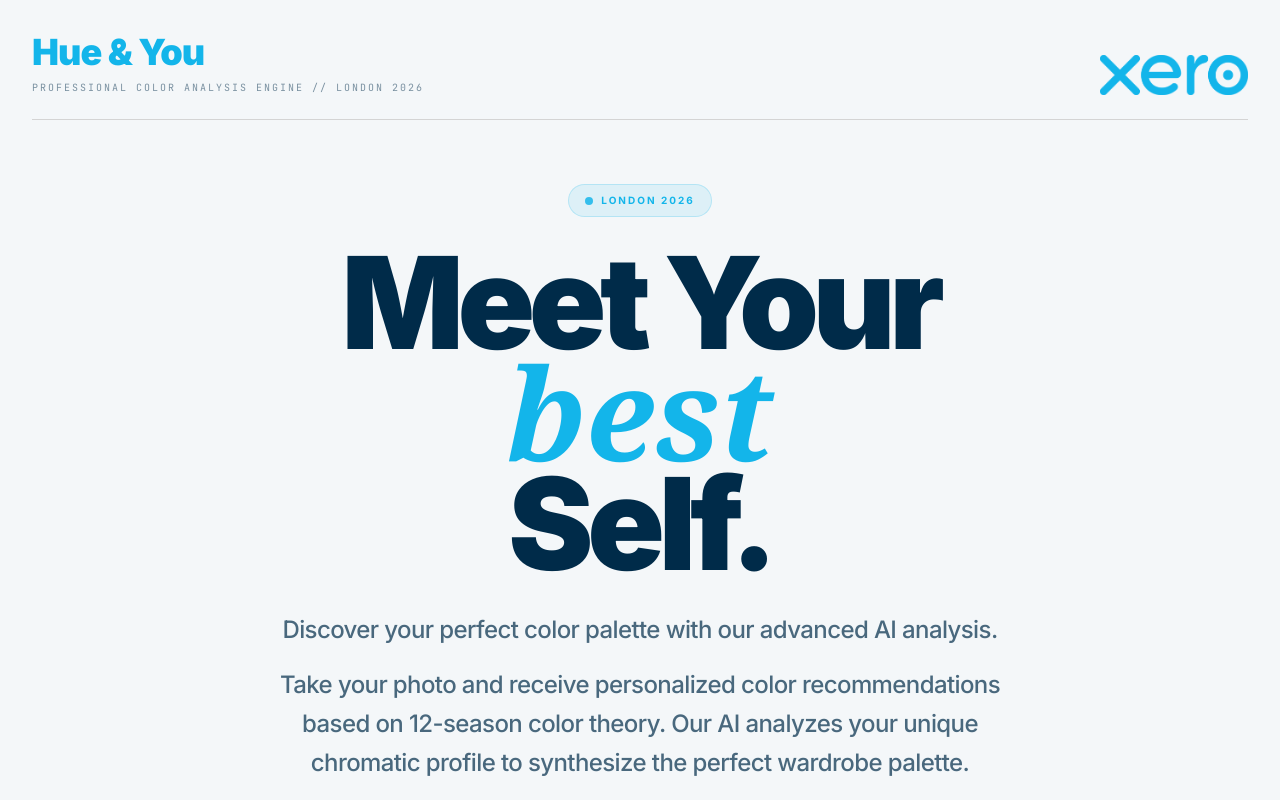
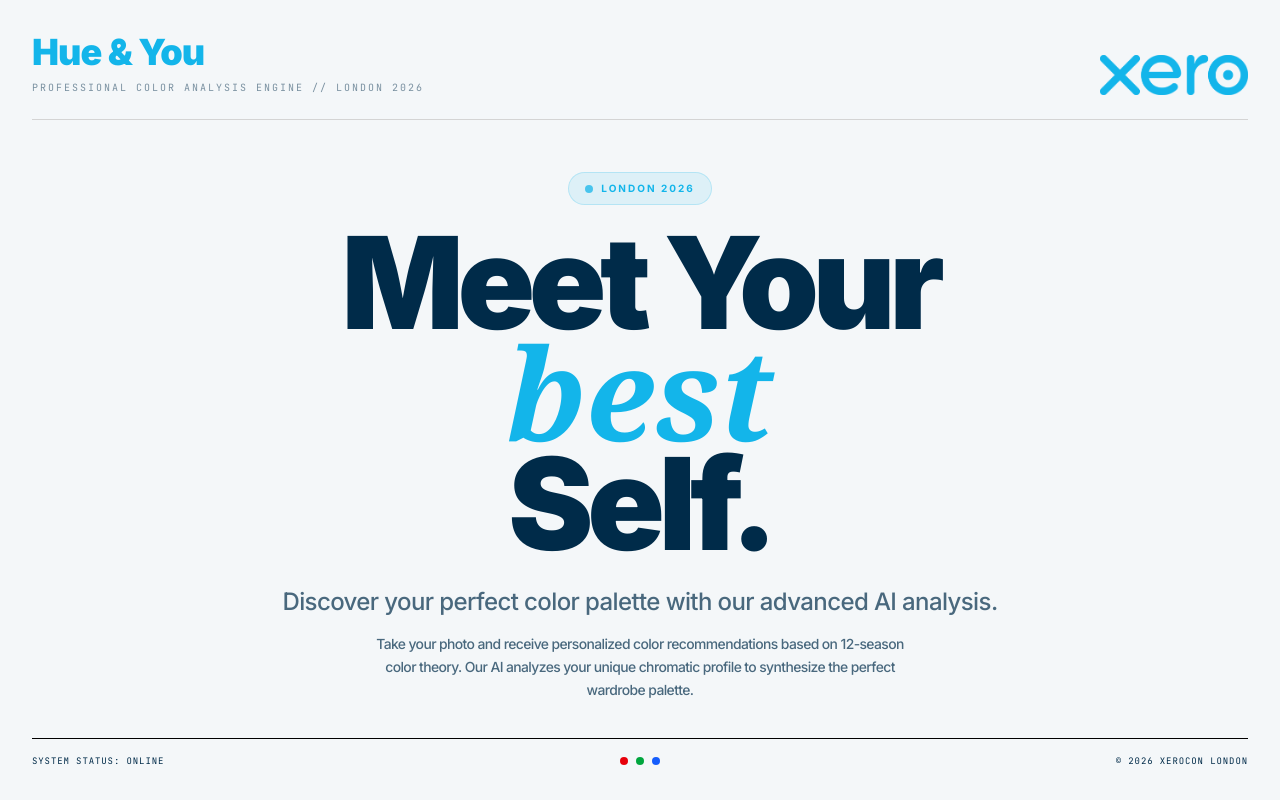
Before and after one commit to twoeyedpeople/Xero-Hue, a React (Vite) app: page / in a window 1280 px wide. Shown: the top 800 px of the page. Built offline with nearby package versions, Linux system fonts and the light colour scheme.

Commit message:
Rename takeaway style label

```diff
--- a/src/components/CameraComponent.tsx
+++ b/src/components/CameraComponent.tsx
@@ -151,7 +151,7 @@ export default function CameraComponent({ onCapture, onCancel }: CameraComponent
         <div className="bg-xero-navy text-white p-6 rounded-2xl font-mono text-[9px] uppercase space-y-2 opacity-90">
           <div className="flex justify-between border-b border-white/10 pb-2"><span>Sensor:</span><span className="text-xero-blue">OPTIMIZED</span></div>
           <div className="flex justify-between border-b border-white/10 pb-2"><span>Processing:</span><span>SERVER-SIDE</span></div>
-          <div className="flex justify-between"><span>Region:</span><span>BRISBANE (BNE)</span></div>
+          <div className="flex justify-between"><span>Region:</span><span>LONDON (LON)</span></div>
         </div>
       </section>
 
--- a/src/components/Layout.tsx
+++ b/src/components/Layout.tsx
@@ -11,7 +11,7 @@ interface LayoutProps {
 
 export default function Layout({ children }: LayoutProps) {
   return (
-    <div className="min-h-screen bg-[#F4F7F9] text-xero-navy font-sans p-4 md:p-6 xl:p-8 flex flex-col gap-5 md:gap-6 selection:bg-xero-blue selection:text-white">
+    <div className="h-screen overflow-hidden bg-[#F4F7F9] text-xero-navy font-sans p-4 md:p-6 xl:p-8 flex flex-col gap-4 md:gap-5 selection:bg-xero-blue selection:text-white">
       {/* Header Section */}
       <header className="flex justify-between items-end gap-4 border-b border-neutral-300 pb-5 md:pb-6">
         <div>
@@ -27,7 +27,7 @@ export default function Layout({ children }: LayoutProps) {
         />
       </header>
 
-      <main className="flex-1 flex flex-col overflow-x-hidden overflow-y-auto relative">
+      <main className="flex-1 min-h-0 flex flex-col overflow-x-hidden overflow-y-auto relative">
         {children}
       </main>
 
--- a/src/components/TakeawayView.tsx
+++ b/src/components/TakeawayView.tsx
@@ -61,9 +61,6 @@ export default function TakeawayView({
                   Copy Link
                 </button>
               </div>
-              <p className="text-xs text-neutral-500 xl:text-right max-w-[320px]">
-                The PDF button opens your device&apos;s print or save-to-PDF flow.
-              </p>
             </div>
           </div>
 
@@ -87,7 +84,7 @@ export default function TakeawayView({
                 <p className="text-[10px] font-mono uppercase tracking-[0.28em] text-xero-blue font-bold mb-2">
                   Primary Pigmentation Matrix
                 </p>
-                <p className="text-sm text-neutral-500">Suggested style profile: {style}</p>
+                <p className="text-sm text-neutral-500">Requested style profile: {style}</p>
               </div>
             </div>
 
--- a/src/components/Welcome.tsx
+++ b/src/components/Welcome.tsx
@@ -12,32 +12,32 @@ interface WelcomeProps {
 
 export default function Welcome({ onStart }: WelcomeProps) {
   return (
-    <div className="flex-1 flex flex-col items-center justify-center text-center px-6 py-8 md:px-8 md:py-10 max-w-4xl mx-auto">
+    <div className="flex-1 flex flex-col items-center justify-center text-center px-6 py-6 md:px-8 md:py-8 max-w-4xl mx-auto">
       <motion.div
         initial={{ opacity: 0, y: 30 }}
         animate={{ opacity: 1, y: 0 }}
         className="w-full"
       >
-        <div className="inline-flex items-center gap-2 px-4 py-2 bg-xero-blue/10 rounded-full text-xero-blue text-[10px] font-bold tracking-[0.2em] uppercase mb-6 md:mb-8 border border-xero-blue/20">
+        <div className="inline-flex items-center gap-2 px-4 py-2 bg-xero-blue/10 rounded-full text-xero-blue text-[10px] font-bold tracking-[0.2em] uppercase mb-5 md:mb-6 border border-xero-blue/20">
           <div className="w-2 h-2 bg-xero-blue rounded-full animate-pulse" />
           London 2026
         </div>
 
-        <h2 className="text-5xl md:text-7xl xl:text-9xl font-black text-xero-navy tracking-tighter leading-[0.88] md:leading-[0.85] mb-6 md:mb-8">
+        <h2 className="text-5xl md:text-7xl xl:text-9xl font-black text-xero-navy tracking-tighter leading-[0.88] md:leading-[0.85] mb-5 md:mb-6">
           Meet Your<br />
           <span className="text-xero-blue italic font-serif lowercase tracking-normal">Best</span>
           <br />Self.
         </h2>
 
-        <div className="text-lg md:text-xl xl:text-2xl font-medium text-xero-navy/70 tracking-tight mb-10 md:mb-12 max-w-3xl mx-auto leading-relaxed space-y-4">
+        <div className="text-lg md:text-xl xl:text-2xl font-medium text-xero-navy/70 tracking-tight mb-8 md:mb-10 max-w-3xl mx-auto leading-relaxed space-y-3">
           <p>Discover your perfect color palette with our advanced AI analysis.</p>
-          <p>
+          <p className="text-[0.58em] leading-relaxed max-w-[34rem] mx-auto">
             Take your photo and receive personalized color recommendations based on 12-season color theory.
             Our AI analyzes your unique chromatic profile to synthesize the perfect wardrobe palette.
           </p>
         </div>
 
-        <div className="flex flex-col items-center gap-6">
+        <div className="flex flex-col items-center gap-5">
           <button
             onClick={onStart}
             className="bg-xero-blue text-white px-12 md:px-16 py-5 md:py-6 font-black uppercase text-lg md:text-xl tracking-tighter rounded-full shadow-[0_20px_40px_-10px_rgba(19,181,234,0.3)] hover:shadow-[0_10px_20px_-5px_rgba(19,181,234,0.4)] hover:-translate-y-1 transition-all active:scale-95 group"
```
